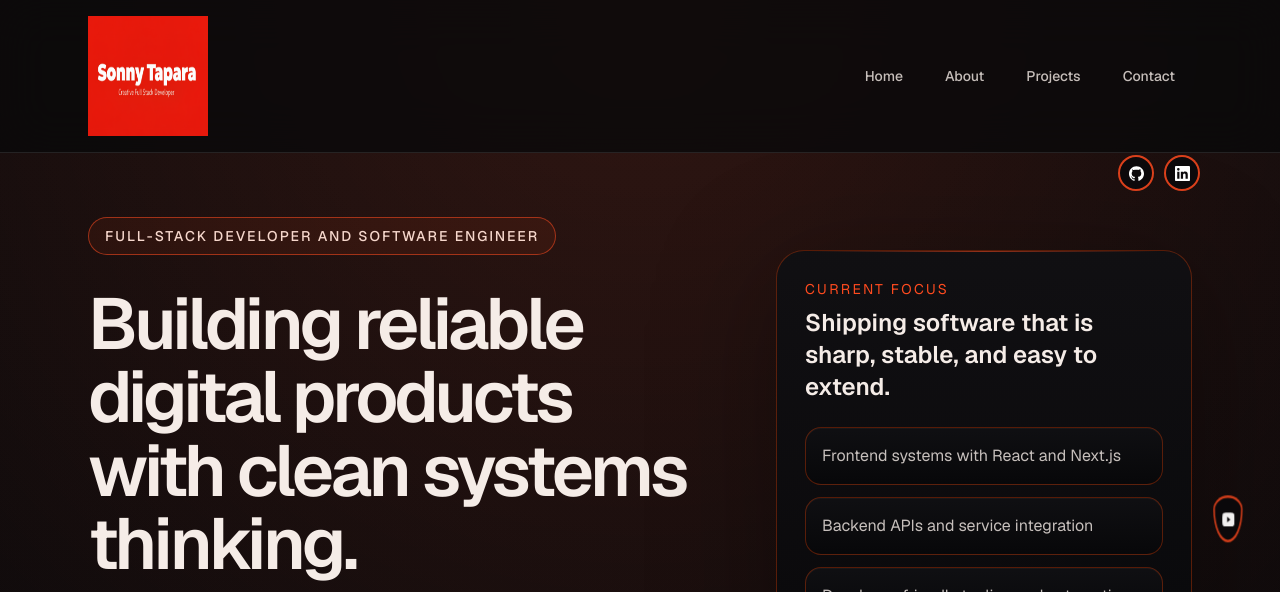
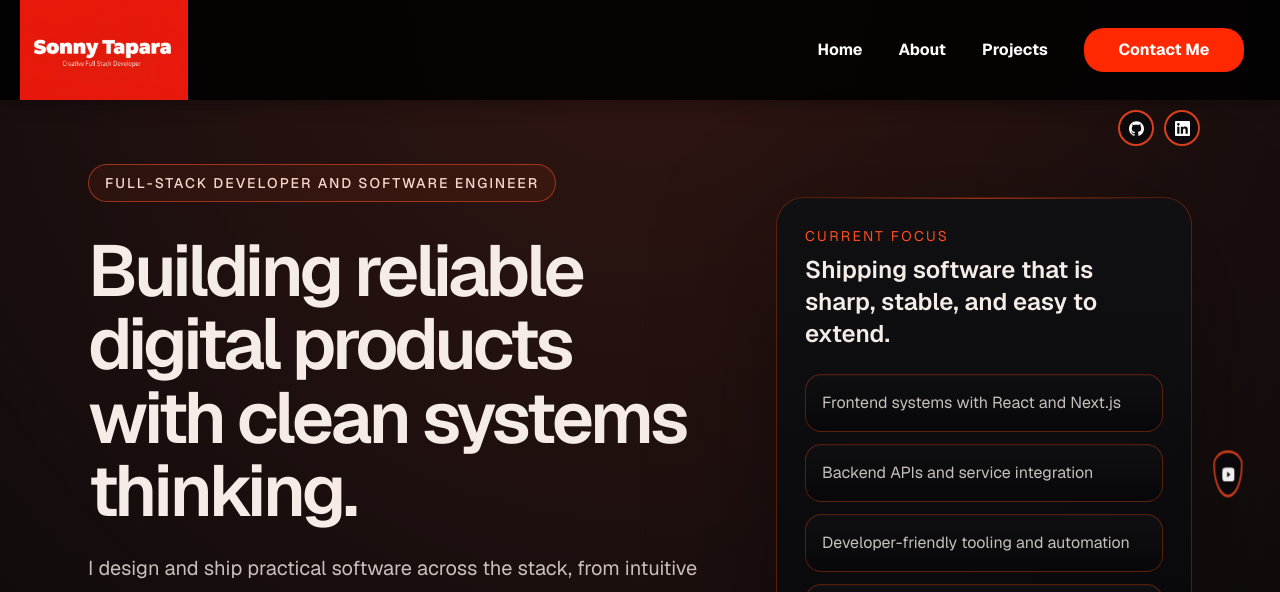
Before and after one commit to Realist2022/Portfolio-Sonny, a Next.js app: page / in a window 1280 px wide. Shown: the top 592 px of the page. Built offline with nearby package versions, Linux system fonts and the light colour scheme; no server answers.

Commit message:
Refactored NavBar

```diff
--- a/src/app/globals.css
+++ b/src/app/globals.css
@@ -125,7 +125,7 @@ a {
 .social-drop-3 {
   position: fixed;
   right: 34px;  /* chatbot button center */
-  top: 155px;   /* below navbar: logo h-30(120px) + py-4(32px) = 152px */
+  top: 110px;   /* below navbar: h-[100px] + 10px gap */
   width: 36px;
   height: 36px;
   border-radius: 50%;
@@ -137,7 +137,7 @@ a {
   color: #ffffff;
   transform-origin: center center;
   pointer-events: auto;
-  z-index: 49;
+  z-index: 51; /* above mobile dropdown (z-50) so always visible below navbar */
   text-decoration: none;
 }
 
--- a/src/components/layout/Navbar.tsx
+++ b/src/components/layout/Navbar.tsx
@@ -1,60 +1,77 @@
+"use client";
+
+import { useState } from "react";
+
 const navLinks = [
   { href: "#top", label: "Home" },
   { href: "#about", label: "About" },
   { href: "#featured-work", label: "Projects" },
-  { href: "#contact", label: "Contact" },
 ];
 
-// const socialLinks = [
-// 	{
-// 		href: "https://github.com/Realist2022",
-// 		label: "GitHub",
-// 		icon: (
-// 			<svg viewBox="0 0 24 24" fill="currentColor" className="h-4 w-4">
-// 				<path d="M12 .297c-6.63 0-12 5.373-12 12 0 5.303 3.438 9.8 8.205 11.385.6.113.82-.258.82-.577 0-.285-.01-1.04-.015-2.04-3.338.724-4.042-1.61-4.042-1.61-.546-1.385-1.335-1.755-1.335-1.755-1.087-.744.084-.729.084-.729 1.205.084 1.838 1.236 1.838 1.236 1.07 1.835 2.809 1.305 3.495.998.108-.776.417-1.305.76-1.605-2.665-.3-5.466-1.332-5.466-5.93 0-1.31.465-2.38 1.235-3.22-.135-.303-.54-1.523.105-3.176 0 0 1.005-.322 3.3 1.23.96-.267 1.98-.399 3-.405 1.02.006 2.04.138 3 .405 2.28-1.552 3.285-1.23 3.285-1.23.645 1.653.24 2.873.12 3.176.765.84 1.23 1.91 1.23 3.22 0 4.61-2.805 5.625-5.475 5.92.42.36.81 1.096.81 2.22 0 1.606-.015 2.896-.015 3.286 0 .315.21.69.825.57C20.565 22.092 24 17.592 24 12.297c0-6.627-5.373-12-12-12" />
-// 			</svg>
-// 		),
-// 	},
-// 	{
-// 		href: "https://www.linkedin.com/in/sonny-tapara-245481170/",
-// 		label: "LinkedIn",
-// 		icon: (
-// 			<svg viewBox="0 0 24 24" fill="currentColor" className="h-4 w-4">
-// 				<path d="M20.447 20.452h-3.554v-5.569c0-1.328-.027-3.037-1.852-3.037-1.853 0-2.136 1.445-2.136 2.939v5.667H9.351V9h3.414v1.561h.046c.477-.9 1.637-1.85 3.37-1.85 3.601 0 4.267 2.37 4.267 5.455v6.286zM5.337 7.433a2.062 2.062 0 0 1-2.063-2.065 2.064 2.064 0 1 1 2.063 2.065zm1.782 13.019H3.555V9h3.564v11.452zM22.225 0H1.771C.792 0 0 .774 0 1.729v20.542C0 23.227.792 24 1.771 24h20.451C23.2 24 24 23.227 24 22.271V1.729C24 .774 23.2 0 22.222 0h.003z" />
-// 			</svg>
-// 		),
-// 	},
-// 	{
-// 		href: "https://www.youtube.com/@ProjectManic",
-// 		label: "YouTube",
-// 		icon: (
-// 			<svg viewBox="0 0 24 24" fill="currentColor" className="h-4 w-4">
-// 				<path d="M23.498 6.186a3.016 3.016 0 0 0-2.122-2.136C19.505 3.545 12 3.545 12 3.545s-7.505 0-9.377.505A3.017 3.017 0 0 0 .502 6.186C0 8.07 0 12 0 12s0 3.93.502 5.814a3.016 3.016 0 0 0 2.122 2.136c1.871.505 9.376.505 9.376.505s7.505 0 9.377-.505a3.015 3.015 0 0 0 2.122-2.136C24 15.93 24 12 24 12s0-3.93-.502-5.814zM9.545 15.568V8.432L15.818 12l-6.273 3.568z" />
-// 			</svg>
-// 		),
-// 	},
-// ];
+export default function Navbar() {
+  const [isOpen, setIsOpen] = useState(false);
 
-export default function Navbar() {
+  const closeMenu = () => setIsOpen(false);
+
   return (
-		<header className="sticky top-0 z-50 border-b border-white/10 bg-[#09090b]/80 backdrop-blur-xl">
-			<div className="relative mx-auto flex w-full max-w-6xl items-center justify-between gap-4 px-6 py-4 max-[480px]:px-4">
-        <a href="#top">
-          <img src="/SonnyTaparaLogo.png" alt="Logo" className="h-30 w-30" />
+    <header className="sticky top-0 z-50 shadow-[0_2px_18px_0_rgba(0,0,0,0.35)]"
+      style={{ background: "rgba(0,0,0,0.85)" }}
+    >
+      <div className="relative flex w-full items-center justify-between px-5 h-[100px]">
+
+        {/* LOGO */}
+        <a href="#top" onClick={closeMenu}>
+          <img src="/SonnyTaparaLogo.png" alt="Logo" className="h-[100px] w-auto flex-shrink-0" />
         </a>
 
-        <nav className="flex flex-wrap items-center justify-end gap-2 text-sm font-medium text-[rgba(245,236,231,0.8)]">
-          {navLinks.map((link) => {
-            return (
+        {/* HAMBURGER / XMARK */}
+        <button
+          className="z-[100] ml-auto mr-4 hidden text-white text-[30px] cursor-pointer transition hover:text-[rgb(255,40,0)] max-[900px]:block"
+          onClick={() => setIsOpen((v) => !v)}
+          aria-label="Toggle menu"
+        >
+          {isOpen ? (
+            /* X mark */
+            <svg viewBox="0 0 24 24" fill="none" stroke="currentColor" strokeWidth="2.5" className="h-7 w-7">
+              <path strokeLinecap="round" strokeLinejoin="round" d="M6 18 18 6M6 6l12 12" />
+            </svg>
+          ) : (
+            /* Bars */
+            <svg viewBox="0 0 24 24" fill="none" stroke="currentColor" strokeWidth="2.5" className="h-7 w-7">
+              <path strokeLinecap="round" strokeLinejoin="round" d="M4 6h16M4 12h16M4 18h16" />
+            </svg>
+          )}
+        </button>
+
+        {/* NAV LINKS + CONTACT BUTTON */}
+        <nav
+          className={[
+            "flex items-center gap-1 text-[16px] font-bold text-white",
+            /* mobile: full-width dropdown */
+            "max-[900px]:absolute max-[900px]:top-[100px] max-[900px]:left-0 max-[900px]:w-full",
+            "max-[900px]:flex-col max-[900px]:bg-[rgba(0,0,0,0.85)] max-[900px]:z-50 max-[900px]:overflow-hidden",
+            isOpen ? "max-[900px]:flex" : "max-[900px]:hidden",
+          ].join(" ")}
+        >
+          {navLinks.map((link) => (
             <a
               key={link.label}
               href={link.href}
-                className="rounded-full border border-transparent px-4 py-2 transition hover:border-[rgba(255,75,31,0.35)] hover:bg-[rgba(255,75,31,0.08)] hover:text-white"
+              onClick={closeMenu}
+              className="px-4 py-[14px] transition hover:bg-[rgb(255,40,0)] max-[900px]:w-full max-[900px]:text-center max-[900px]:mt-2"
             >
               {link.label}
             </a>
-            );
-          })}
+          ))}
+
+          {/* CONTACT ME BUTTON */}
+          <a
+            href="#contact"
+            onClick={closeMenu}
+            className="mx-4 my-[15px] flex w-40 flex-shrink-0 cursor-pointer items-center justify-center rounded-[20px] bg-[rgb(255,40,0)] px-[10px] py-[10px] font-bold text-white transition hover:bg-[rgb(200,30,0)] max-[900px]:mx-auto max-[900px]:mb-4 max-[900px]:mt-2"
+          >
+            Contact Me
+          </a>
         </nav>
       </div>
     </header>
```
Lines whose indentation alone changed are shown as unchanged.
